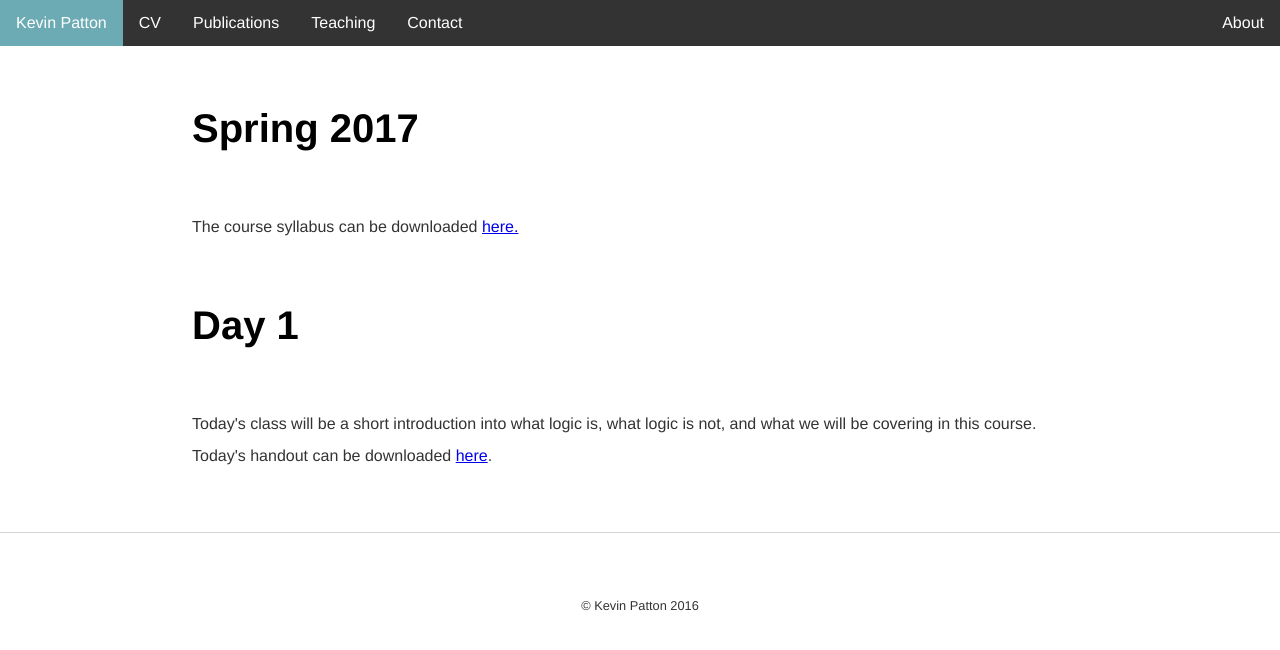
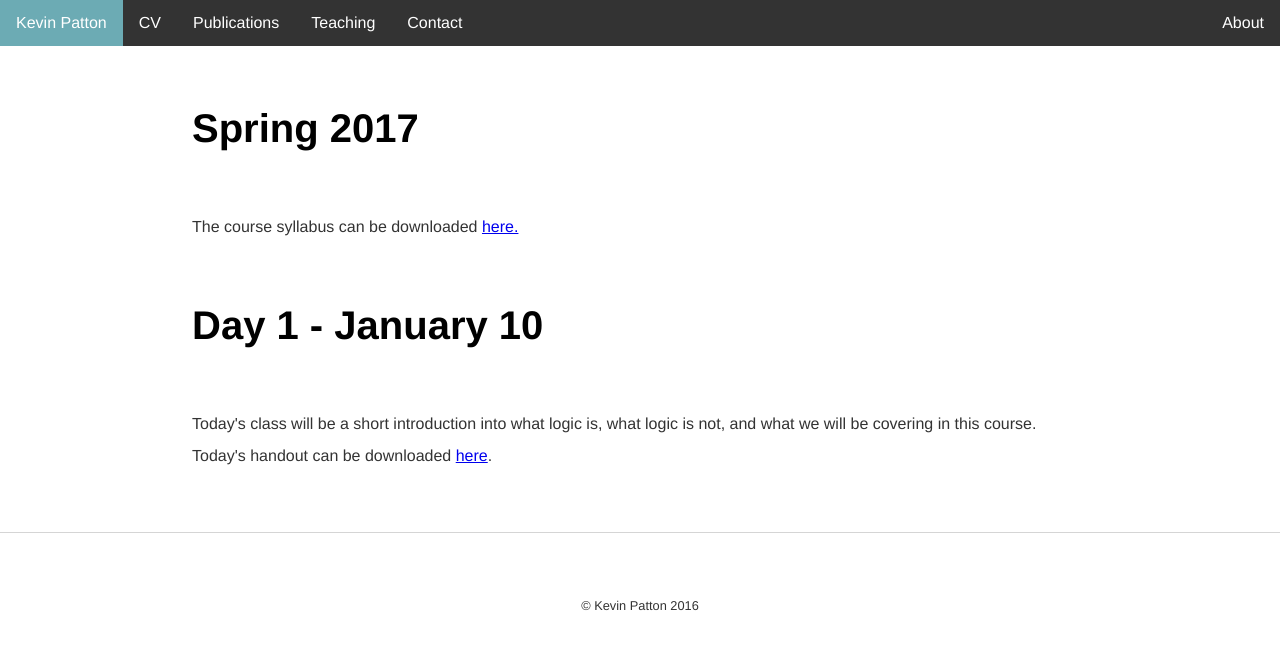
Before and after one commit to kevinjpatton/kevinjpatton.github.io, a Jekyll site: the page built from teaching/phil_110/index.html, in a window 1280 px wide. Shown: the top 650 px of the page. Built offline with Jekyll 4.4.1, drawn with Linux system fonts in a browser that asks for light colours; Markdown is read by kramdown in place of the engine named in the settings.

Commit message:
Update index.html

```diff
--- a/teaching/phil_110/index.html
+++ b/teaching/phil_110/index.html
@@ -4,5 +4,5 @@ title: Philosophy 110 - Kevin Patton
 ---
 <h1>Spring 2017</h1>
 <p>The course syllabus can be downloaded <a href=/teaching/phil_110/Phil110_Syllabus.pdf target="_blank">here.</a></p>
-<h1>Day 1</h1>
+<h1>Day 1 - January 10</h1>
 <p>Today's class will be a short introduction into what logic is, what logic is not, and what we will be covering in this course.  Today's handout can be downloaded <a href=/teaching/phil_110/Day1-Introduction.pdf target="_blank">here</a>.</p>
```
